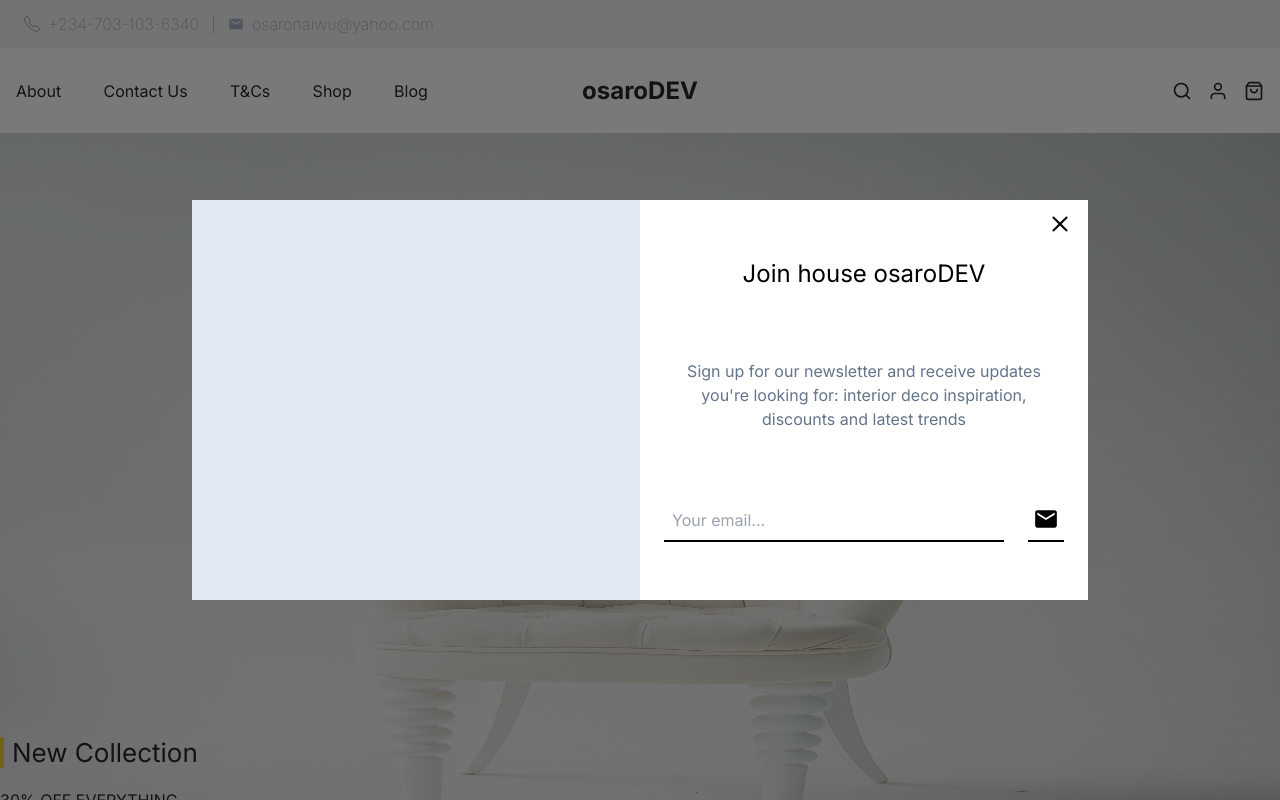
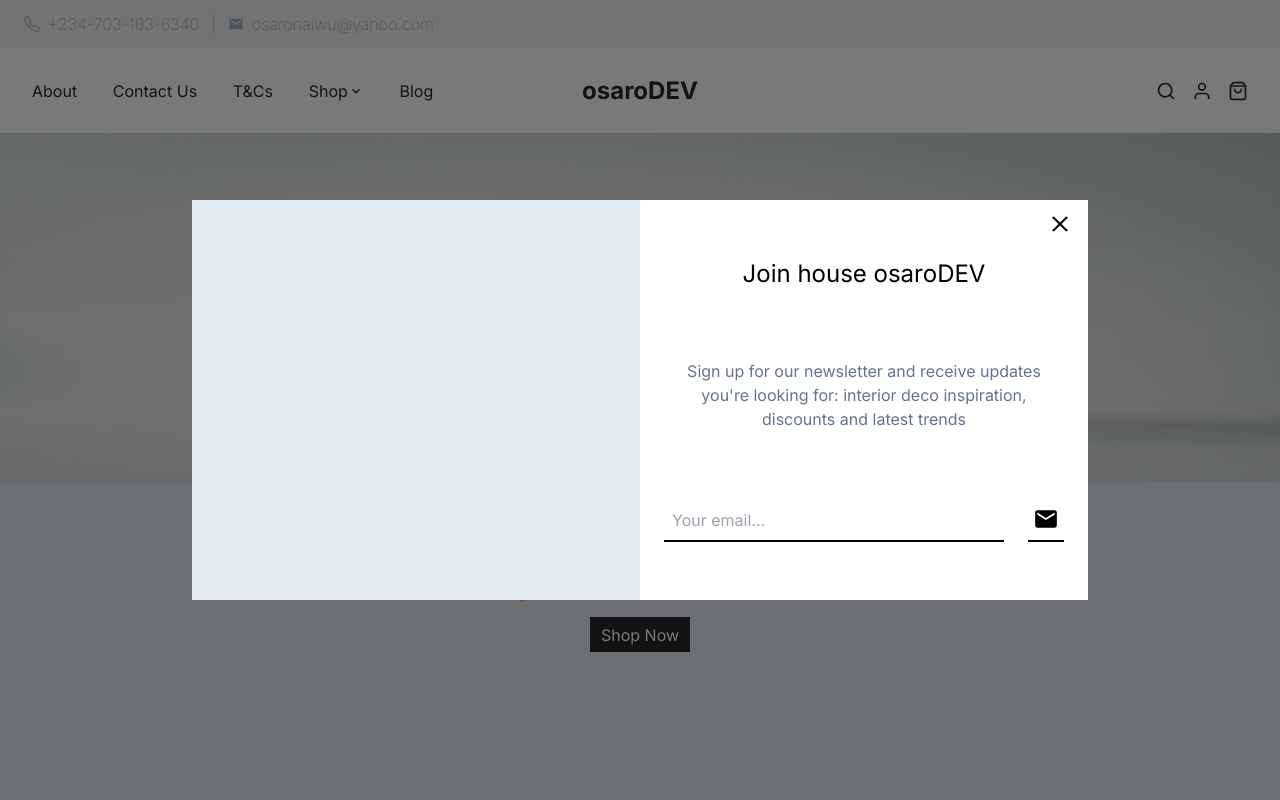
Before and after one commit to osaroDEV/online-store, a Next.js app: page / in a window 1280 px wide. Shown: the top 800 px of the page. Built offline with nearby package versions, Linux system fonts and the light colour scheme.

Commit message:
rename Carousel->Slider && add caption, btn to slide

```diff
--- a/app/components/Header.jsx
+++ b/app/components/Header.jsx
@@ -2,11 +2,12 @@ import React from 'react';
 import Logo from './Logo';
 import { GiHamburgerMenu } from 'react-icons/gi';
 import { FiSearch, FiShoppingBag, FiUser } from 'react-icons/fi';
+import { MdExpandMore } from 'react-icons/md';
 import Link from 'next/link';
 
 const Header = () => {
   return (
-    <header className='flex relative justify-between items-center h-[85px] bg-white p-4'>
+    <header className='flex relative justify-between items-center h-[85px] bg-white p-4 lg:p-8'>
       <section className='flex w-[60px] justify-between lg:hidden'>
         <GiHamburgerMenu className='text-[20px]' />
         <FiSearch className='text-[20px] cursor-pointer hover:text-[#ffc107] duration-200 ease-out' />
@@ -14,11 +15,26 @@ const Header = () => {
       <section className='hidden lg:block w-[33%]'>
         <nav>
           <ul className='flex justify-between'>
-            <li>About</li>
-            <li>Contact Us</li>
-            <li>T&Cs</li>
-            <li>Shop</li>
-            <li>Blog</li>
+            <li className='hover:text-[#ffc107] duration-200 ease-out'>
+              <Link href='/about'>About</Link>
+            </li>
+            <li className='hover:text-[#ffc107] duration-200 ease-out'>
+              <Link href='/contact'>Contact Us</Link>
+            </li>
+            <li className='hover:text-[#ffc107] duration-200 ease-out'>
+              <Link href='/terms-conditions'>T&Cs</Link>
+            </li>
+            <li className='hover:text-[#ffc107] duration-200 ease-out'>
+              <Link href='/shop' className='flex items-center'>
+                Shop
+                <span>
+                  <MdExpandMore />
+                </span>
+              </Link>
+            </li>
+            <li className='hover:text-[#ffc107] duration-200 ease-out'>
+              <Link href='/blog'>Blog</Link>
+            </li>
           </ul>
         </nav>
       </section>
--- a/app/components/Carousel.jsx
+++ b/app/components/Slider.jsx
@@ -2,8 +2,9 @@
 
 import React, { useState, useEffect } from 'react';
 import Image from 'next/image';
+import Link from 'next/link';
 
-const Carousel = () => {
+const Slider = () => {
   const [index, setIndex] = useState(0);
 
   const slides = [
@@ -38,18 +39,23 @@ const Carousel = () => {
   return (
     <>
       <section className='relative'>
-        <div className='absolute top-0 left-0 w-full h-[100vh]'>
+        <div className='absolute top-0 left-0 w-full h-[350px]'>
           <Image src={slides[index].src} fill={true} alt={slides[index].alt} />
         </div>
-        <div className='absolute top-[600px] h-[100px]'>
-          <span className='border-l-4 border-[#f1c40f] text-[26px] pl-2'>
-            {slides[index].header}
-          </span>
-          <p className='pt-4'>{slides[index].note}</p>
-        </div>
       </section>
+      <div className='flex flex-col items-center gap-4 mt-[370px]'>
+        <p className='pt-4 text-[12px]'>{slides[index].note}</p>
+        <span className='border-l-4 border-[#f1c40f] text-[32px] pl-2'>
+          {slides[index].header}
+        </span>
+        <Link href='/shop'>
+          <button className='block bg-black text-white w-[100px] h-[35px]'>
+            Shop Now
+          </button>
+        </Link>
+      </div>
     </>
   );
 };
 
-export default Carousel;
+export default Slider;
--- a/app/page.js
+++ b/app/page.js
@@ -2,7 +2,7 @@
 import { useState } from 'react';
 import Newsletter from './components/Newsletter';
 import Header from './components/Header';
-import Carousel from './components/Carousel';
+import Slider from './components/Slider';
 import PreHeader from './components/PreHeader';
 
 export default function Home() {
@@ -16,7 +16,7 @@ export default function Home() {
     <main className='h-[300vh] bg-[#DFE6F1]'>
       <PreHeader />
       <Header />
-      <Carousel />
+      <Slider />
       {isNewsletter && (
         <Newsletter className='' handleNewsletter={handleNewsletter} />
       )}
```
